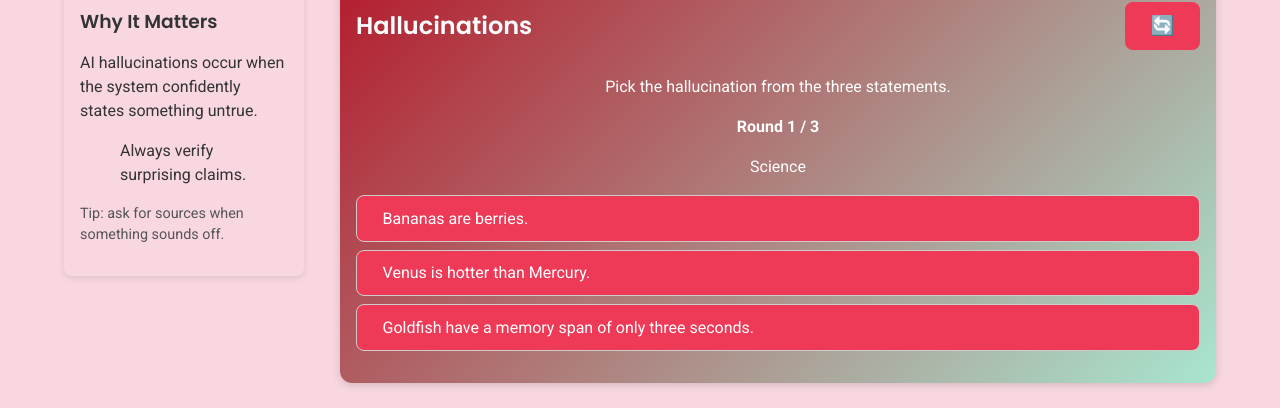
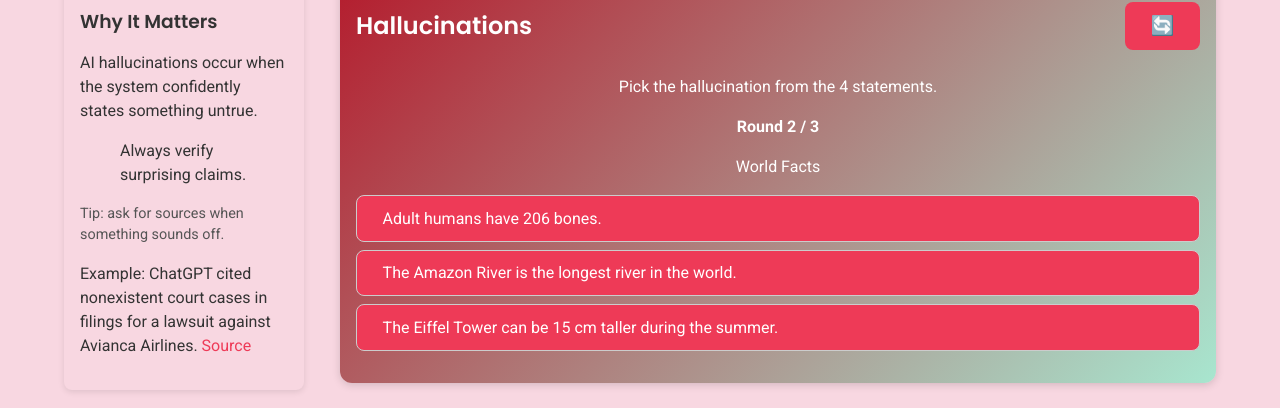
Before and after one commit to unnamedmistress/StrawberryTech, a React (Vite) app in the folder learning-games/: page /games/quiz in a window 1280 px wide. Shown: the part 294-702 px from the top of the page. Built offline with nearby package versions, Linux system fonts and the light colour scheme; no server answers.

Commit message:
feat: enhance hallucinations quiz

```diff
--- a/learning-games/src/data/badges.ts
+++ b/learning-games/src/data/badges.ts
@@ -44,6 +44,12 @@ export const BADGES: BadgeDefinition[] = [
     id: 'prompt-chef',
     name: 'Master Chef of Prompts',
     description: 'Create 10 flawless prompt recipes',
-    emoji: '👩‍🍳',
+    emoji: '👩‍🍳'
+  },
+  {
+    id: 'hallucination-hunter',
+    name: 'Hallucination Hunter',
+    description: 'Spot five lies in a row in the Hallucinations quiz',
+    emoji: '🔎',
   },
 ]
--- /dev/null
+++ b/learning-games/src/data/hallucinationExamples.ts
@@ -0,0 +1,23 @@
+export interface HallucinationExample {
+  statement: string
+  correction: string
+  source: string
+}
+
+export const HALLUCINATION_EXAMPLES: HallucinationExample[] = [
+  {
+    statement: 'ChatGPT cited nonexistent court cases in filings for a lawsuit against Avianca Airlines.',
+    correction: 'The cases were fabricated, leading to sanctions for the lawyers who relied on them.',
+    source: 'https://www.nytimes.com/2023/05/27/technology/ai-chatgpt-avianca-lawsuit.html',
+  },
+  {
+    statement: 'ChatGPT falsely accused Australian mayor Mark Robinson of bribery in a radio scandal.',
+    correction: 'No such bribery case existed and the mayor filed a defamation complaint.',
+    source: 'https://www.theregister.com/2023/06/06/openai_chatgpt_defamation/',
+  },
+  {
+    statement: 'ChatGPT claimed novelist Haruki Murakami won the 2023 Nobel Prize in Literature.',
+    correction: 'The prize actually went to Jon Fosse; Murakami has never won.',
+    source: 'https://www.euronews.com/culture/2023/10/05/nobel-prize-in-literature-2023-winner-is-norwegian-author-jon-fosse',
+  },
+]
--- a/learning-games/src/pages/QuizGame.tsx
+++ b/learning-games/src/pages/QuizGame.tsx
@@ -1,4 +1,4 @@
-import { useState, useEffect, useContext } from 'react'
+import { useState, useEffect, useContext, useMemo } from 'react'
 import ProgressSidebar from '../components/layout/ProgressSidebar'
 import { motion } from 'framer-motion'
 import { toast } from 'react-hot-toast'
@@ -6,6 +6,7 @@ import { Link, useNavigate } from 'react-router-dom'
 import { UserContext } from '../context/UserContext'
 import './QuizGame.css'
 import InstructionBanner from '../components/ui/InstructionBanner'
+import { HALLUCINATION_EXAMPLES } from '../data/hallucinationExamples'
 
 interface StatementSet {
   statements: string[]
@@ -13,7 +14,7 @@ interface StatementSet {
   category?: string
 }
 
-async function generateStatementSet(): Promise<StatementSet | null> {
+async function generateStatementSet(count = 3): Promise<StatementSet | null> {
   try {
     const resp = await fetch('https://api.openai.com/v1/chat/completions', {
       method: 'POST',
@@ -27,7 +28,7 @@ async function generateStatementSet(): Promise<StatementSet | null> {
           {
             role: 'system',
             content:
-              'Create three short statements about general knowledge where exactly one is false. Respond strictly in JSON with fields "statements" (array) and "lieIndex" (0-2).',
+              `Create ${count} short statements about general knowledge where exactly one is false. Respond strictly in JSON with fields "statements" and "lieIndex" indicating which index (0-${count - 1}) is the lie.`,
           },
           { role: 'user', content: 'Generate the statements now.' },
         ],
@@ -104,12 +105,21 @@ function ChallengeBanner() {
 }
 
 function WhyItMatters() {
+  const example = useMemo(
+    () =>
+      HALLUCINATION_EXAMPLES[Math.floor(Math.random() * HALLUCINATION_EXAMPLES.length)],
+    [],
+  )
   return (
     <aside className="quiz-sidebar reveal">
       <h3>Why It Matters</h3>
       <p>AI hallucinations occur when the system confidently states something untrue.</p>
       <blockquote className="sidebar-quote">{QUOTE}</blockquote>
       <p className="sidebar-tip">{TIP}</p>
+      <p className="sidebar-example">
+        Example: {example.statement}{' '}
+        <a href={example.source} target="_blank" rel="noopener noreferrer">Source</a>
+      </p>
     </aside>
   )
 }
@@ -181,6 +191,12 @@ export default function QuizGame() {
   const [choice, setChoice] = useState<number | null>(null)
   const [score, setScoreState] = useState(0)
   const [played, setPlayed] = useState(0)
+  const [streak, setStreak] = useState(0)
+  const [numStatements, setNumStatements] = useState(() => {
+    if (user.difficulty === 'hard') return 5
+    if (user.difficulty === 'easy') return 3
+    return 4
+  })
 
   const current = dynamicRound ?? ROUNDS[round]
   const correct = choice === current.lieIndex
@@ -192,7 +208,7 @@ export default function QuizGame() {
 
   function refreshRound() {
     setChoice(null)
-    generateStatementSet().then((set) => {
+    generateStatementSet(numStatements).then((set) => {
       if (set) {
         setDynamicRound(set)
       } else {
@@ -208,6 +224,15 @@ export default function QuizGame() {
     const newScore = wasCorrect ? score + 1 : score
     setScoreState(newScore)
     setPlayed(p => p + 1)
+    setStreak(wasCorrect ? streak + 1 : 0)
+
+    if (wasCorrect && streak + 1 >= 5 && !user.badges.includes('hallucination-hunter')) {
+      addBadge('hallucination-hunter')
+    }
+
+    if (wasCorrect && numStatements < 6) {
+      setNumStatements(n => n + 1)
+    }
 
     if (played + 1 === ROUNDS.length) {
       setScore('quiz', newScore)
@@ -223,8 +248,14 @@ export default function QuizGame() {
       return
     }
     setChoice(null)
-    setRound((r) => (r + 1) % ROUNDS.length)
-    setDynamicRound(null)
+    generateStatementSet(numStatements).then((set) => {
+      if (set) {
+        setDynamicRound(set)
+      } else {
+        setRound((r) => (r + 1) % ROUNDS.length)
+        setDynamicRound(null)
+      }
+    })
   }
 
   useEffect(() => {
@@ -239,6 +270,7 @@ export default function QuizGame() {
     }, { threshold: 0.1 })
 
     document.querySelectorAll('.reveal').forEach((el) => observer.observe(el))
+    refreshRound()
 
 
     return () => observer.disconnect()
@@ -266,7 +298,7 @@ export default function QuizGame() {
           </button>
           </div>
           <p className="header-instruction">
-            Pick the hallucination from the three statements.
+            Pick the hallucination from the {numStatements} statements.
           </p>
           <p className="round-info">Round {round + 1} / {ROUNDS.length}</p>
           {current.category && (
```
Also changed, not shown: 1 other file (tests, documents, lock files or other folders).
